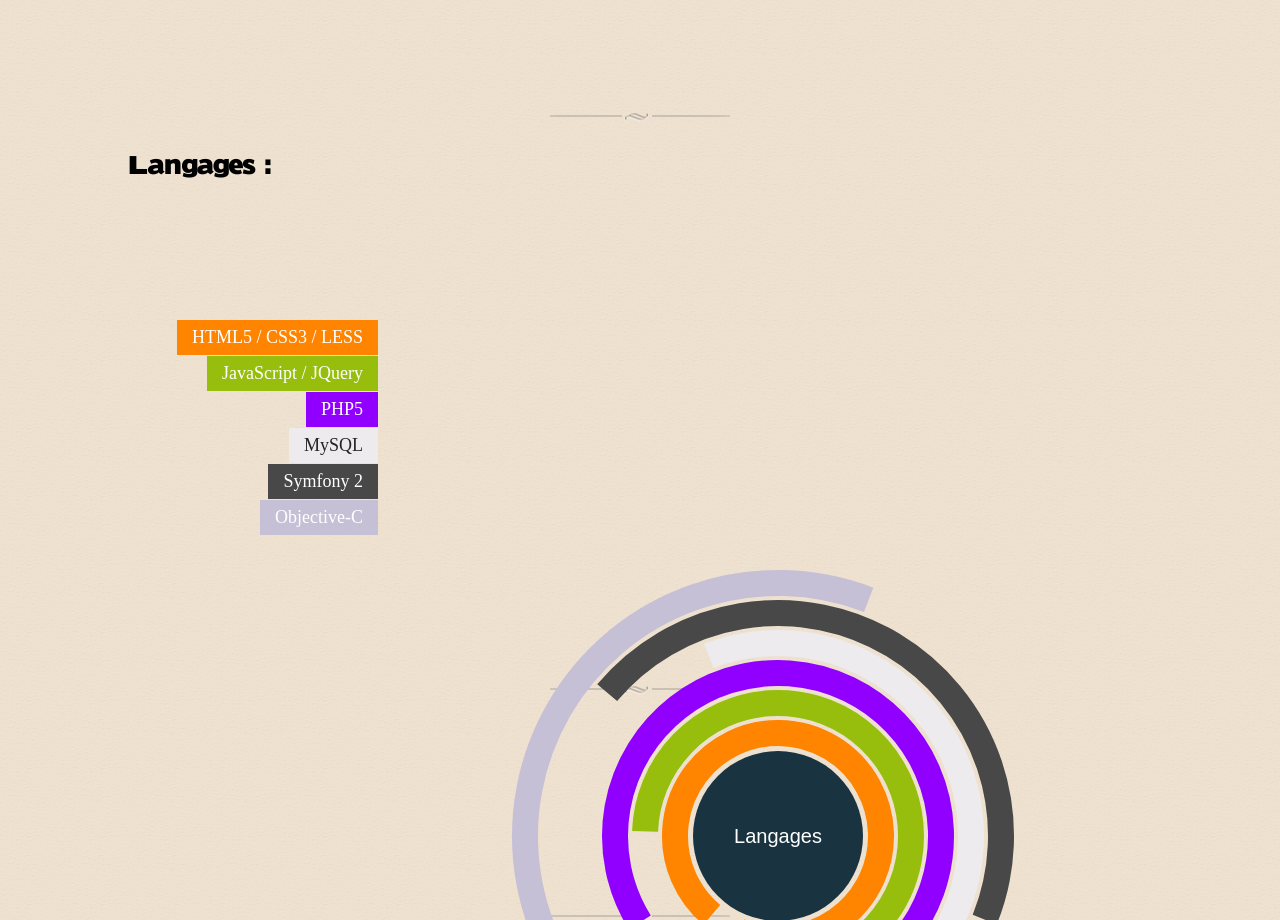
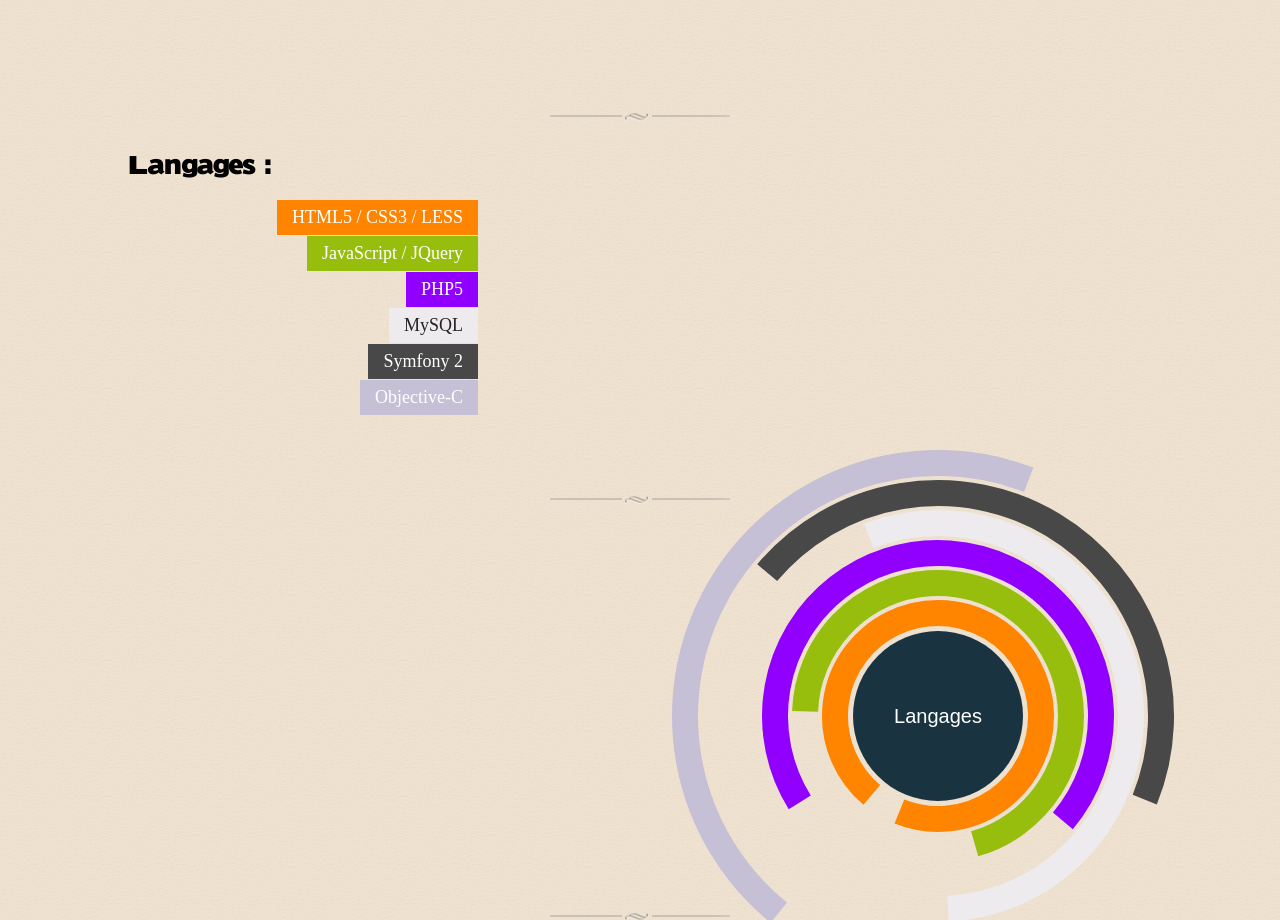
Before and after one commit to DCKT/dckt.github.com, a PHP site: page / in a window 1280 px wide. Shown: the part 898-1818 px from the top of the page. Run offline with PHP 8.4, Linux system fonts and the light colour scheme.

Commit message:
Adapt for little screen

```diff
--- a/css/style.css
+++ b/css/style.css
@@ -681,6 +681,12 @@
   width: 250px;
   margin-top: 140px;
 }
+@media screen and (max-width: 1300px) {
+  section #contents2 #comp .legend {
+    margin-top: 20px;
+    margin-left: 100px;
+  }
+}
 section #contents2 #comp .get {
   display: none;
 }
@@ -732,6 +738,13 @@
   height: 550px;
   margin-top: -190px;
   margin-left: 350px;
+}
+@media screen and (max-width: 1300px) {
+  section #contents2 #comp #diagram {
+    margin-top: -160px;
+    height: 450px;
+    margin-left: 510px;
+  }
 }
 section #contents3 #real div.wall-left {
   width: 50%;
--- a/style.less
+++ b/style.less
@@ -132,7 +132,11 @@
 				// float:left;
 				width:250px;
 				margin-top:140px;
-				}
+				@media screen and (max-width: 1300px) {
+			    	margin-top: 20px;
+			    	margin-left: 100px;
+			    }
+			}
 
 			.get {
 			    display:none;
@@ -187,6 +191,11 @@
 			    // float:left;
 			    width:300px;
 			    height:550px;
+			    @media screen and (max-width: 1300px) {
+			    	margin-top: -160px;
+			    	height:450px;
+			    	margin-left: 510px;
+			    }
 			    margin-top: -190px;
 			    margin-left: 350px;
 			}
```
Also changed, not shown: 1 other file.
